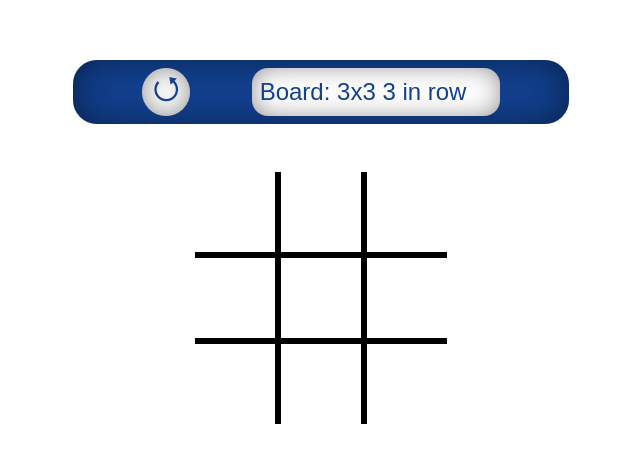
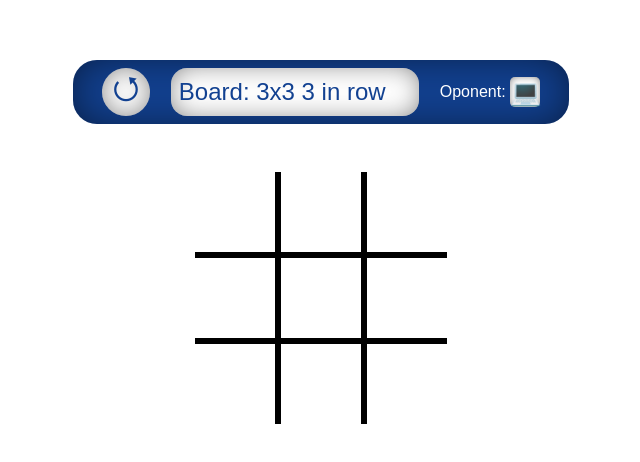
Before and after one commit to gudmar/NGTicTacToe, an Angular app: page / in a window 1280 px wide. Shown: the part 166-628 px from the top of the page, without its empty margins (327-967 px from the left). Built offline with nearby package versions, Linux system fonts and the light colour scheme.

Commit message:
onclick change component added with implementation to chose oponent. Still after switching oponent with ongoing game there is a problem when it would be cross turn

```diff
--- a/src/app/app.component.html
+++ b/src/app/app.component.html
@@ -1,6 +1,9 @@
 
 <div class="application-wrapper center">
-    <app-game-controls (restartEvent) = "restartTicTacToeComponent()" (boardSizeChanged)="changeBoardSize($event)"></app-game-controls>
+    <app-game-controls (restartEvent) = "restartTicTacToeComponent()"
+        (boardSizeChanged)="changeBoardSize($event)"
+        (toggleOponent)="toggleOponent()">
+    </app-game-controls>
     <tic-tac-toe [mediator] = "mediator"
             [boardSize] = "boardSize"
             [nrOfFiguresInRowToWinn] = "nrOfFiguresInRowToWinn">
--- a/src/app/app.component.ts
+++ b/src/app/app.component.ts
@@ -48,6 +48,10 @@ export class AppComponent {
     }
   }
 
+  toggleOponent(){
+    this.mediator.sendMessageToAllSubscribers('toggleOponent')
+  }
+
 }
 
 // 'Board: 3x3 3 in row', 'Board: 5x5 5 in row', 'Board 10x10 5 in row'
--- a/src/app/app.module.ts
+++ b/src/app/app.module.ts
@@ -7,6 +7,8 @@ import { TicTacToeComponent } from './tic-tac-toe/tic-tac-toe.component';
 import { GameControlsComponent } from './game-controls/game-controls.component';
 import { ExpandableListComponent } from './shared/expandable-list/expandable-list.component';
 import { SingleOptionComponent } from './shared/expandable-list/single-option/single-option.component';
+import { OnclickChangeComponentComponent } from './shared/onclick-change-component/onclick-change-component.component';
+
 
 @NgModule({
   declarations: [
@@ -15,6 +17,7 @@ import { SingleOptionComponent } from './shared/expandable-list/single-option/si
     GameControlsComponent,
     ExpandableListComponent,
     SingleOptionComponent,
+    OnclickChangeComponentComponent,
   ],
   imports: [
     BrowserModule,
--- a/src/app/game-controls/game-controls.component.html
+++ b/src/app/game-controls/game-controls.component.html
@@ -1,5 +1,7 @@
 
 <div class="game-controls-wrapper center">
     <div class="round-button center" (click) = "restartOnClick()">&#11119;</div>
-    <app-expandable-list [listOfOptions] = "gameSizes" (optionChosen) = "passEventToParent($event)"></app-expandable-list>
+    <app-expandable-list [listOfOptions] = "gameSizes" (optionChosen) = "boardSettingsChanged($event)"></app-expandable-list>
+    <app-onclick-change-component [caption]="'Oponent'" [arrayOfValues]="oponents" (valueChanged) = "opponentToggled()">
+    </app-onclick-change-component>
 </div>
--- a/src/app/game-controls/game-controls.component.ts
+++ b/src/app/game-controls/game-controls.component.ts
@@ -9,7 +9,9 @@ export class GameControlsComponent implements OnInit {
 
   @Output() restartEvent: EventEmitter<null> = new EventEmitter();
   @Output() boardSizeChanged: EventEmitter<string> = new EventEmitter();
+  @Output() toggleOponent: EventEmitter<null> = new EventEmitter();
   gameSizes: string[] = ['Board: 3x3 3 in row', 'Board: 7x7 5 in row', 'Board 10x10 5 in row', 'Board: 12x12 5 in row']
+  oponents: string[] = ['&#128187;', `&#x1F6B9;`]
   constructor() {
   }
 
@@ -20,8 +22,12 @@ export class GameControlsComponent implements OnInit {
     this.restartEvent.emit();
   }
 
-  passEventToParent(data:any){
+  boardSettingsChanged(data:any){
     this.boardSizeChanged.emit(data)
   }
 
+  opponentToggled(){
+    this.toggleOponent.emit();
+  }
+
 }
--- a/src/app/shared/expandable-list/expandable-list.component.css
+++ b/src/app/shared/expandable-list/expandable-list.component.css
@@ -31,5 +31,6 @@
     background-color: white;
     color: var(--blue);
     top: 2.2rem;
+    left: 0rem;
     z-index: 20;
 }
--- /dev/null
+++ b/src/app/shared/onclick-change-component/onclick-change-component.component.css
@@ -0,0 +1,34 @@
+.wrapper{
+    font-family: Arial, Helvetica, sans-serif;
+    line-height: 25px;
+    display: flex;
+    justify-content: center;
+    align-content: center;
+}
+.caption{
+    line-height: 30px;
+}
+.value{
+    position: relative;
+    width: 30px;
+    height: 30px;
+    line-height: 30px;
+    border-radius: 5px;
+    font-size: 25px;
+    display: inline-block;
+    text-align: center;
+    background-color: white;
+    color: black;
+    box-shadow: inset 0px 0px 10px -2px rgba(0,0,0,0.64);
+    cursor: pointer;
+}
+.value:hover:after{
+    content: "Click to change value";
+    position: absolute;
+    background-color: white;
+    box-shadow: inset 0px 0px 10px -2px rgba(0,0,0,0.64);
+    color: black;
+    padding: 3px;
+    border-radius: 5px;
+    font-size: 1rem;
+}
--- /dev/null
+++ b/src/app/shared/onclick-change-component/onclick-change-component.component.html
@@ -0,0 +1,4 @@
+<div class="wrapper">
+    <span class="caption" >{{caption}}:</span>&nbsp;
+    <span class="value" (click) = "nextValueEmit()" [innerHTML] = "currentValue"></span>
+</div>
--- /dev/null
+++ b/src/app/shared/onclick-change-component/onclick-change-component.component.ts
@@ -0,0 +1,48 @@
+import { Component, OnInit, Input, Output, HostListener, EventEmitter, Host } from '@angular/core';
+
+@Component({
+  selector: 'app-onclick-change-component',
+  templateUrl: './onclick-change-component.component.html',
+  styleUrls: ['./onclick-change-component.component.css']
+})
+export class OnclickChangeComponentComponent implements OnInit {
+  @Input() caption: string = '';
+  @Input() arrayOfValues: string[] = [];
+
+  @Output() valueChanged: EventEmitter<string> = new EventEmitter();
+  // @HostListener('click') ActivatedRoute(){
+  //   this.nextValue()
+  //   this.valueChanged.emit(this.currentValue);
+  // }
+  currentValue: string = '';
+  valIterator: any;
+  constructor() { }
+
+  nextValue(){
+    this.currentValue = this.valIterator.next().value;
+  }
+
+  nextValueEmit(){
+    this.nextValue();
+    this.valueChanged.emit(this.currentValue)
+  }
+
+  nextValueIterator(valArray: string[]){
+    let nextIndex = 0;
+    return {
+      next: function() {
+        if (nextIndex >= valArray.length) nextIndex = 0;
+        return {
+          value: valArray[nextIndex++],
+          done: false
+        }
+      }
+    }
+  }
+
+  ngOnInit(): void {
+    this.valIterator = this.nextValueIterator(this.arrayOfValues);
+    this.nextValue();
+  }
+
+}
--- a/src/app/tic-tac-toe/board-handler-service.service.ts
+++ b/src/app/tic-tac-toe/board-handler-service.service.ts
@@ -50,8 +50,10 @@ export class BoardHandlerServiceService {
     }
 
     setGameOver(){this.isGameOver = true;}
-    passGameOverSetter(gameOverSetterFunction: Function){this.parentComponentGameOverSetter = gameOverSetterFunction;}
-    passGameOverResetter(gameOverResetterFunction: Function){this.parentComponentGameOverResetter = gameOverResetterFunction;}
+
+    toggleOponent(){
+      this.isComputerOponent = !this.isComputerOponent
+    }
 
     makeNextMove(){
       let nextMoveCords = this.nextMoveGetter.getNextMoveCords(this.computersFigure);
--- a/src/app/tic-tac-toe/tic-tac-toe.component.ts
+++ b/src/app/tic-tac-toe/tic-tac-toe.component.ts
@@ -48,12 +48,12 @@ export class TicTacToeComponent {
     this.boardHandler = boardHandler;
     this.boardSize = 3;
     this.boardHandler.parametrize(this.boardSize, this.nrOfFiguresInRowToWinn);
-    this.boardHandler.passGameOverSetter(this.setGameOver.bind(this));
-    this.boardHandler.passGameOverResetter(this.resetGameOver.bind(this))
+    // this.boardHandler.passGameOverSetter(this.setGameOver.bind(this));
+    // this.boardHandler.passGameOverResetter(this.resetGameOver.bind(this))
   }
 
-  setGameOver(){this.isGameOver = true;}
-  resetGameOver(){this.isGameOver = false;}
+  // setGameOver(){this.isGameOver = true;}
+  // resetGameOver(){this.isGameOver = false;}
 
   createArrayOfNElements(n:number){
     let output = [];
@@ -65,5 +65,8 @@ export class TicTacToeComponent {
     if (message == "resetTicTacToe"){
       this.boardHandler.restartGame()
     }
+    if (message == "toggleOponent") {
+      this.boardHandler.toggleOponent()
+    }
   }
 }
```
Also changed, not shown: 1 other file (tests, documents, lock files or other folders).
